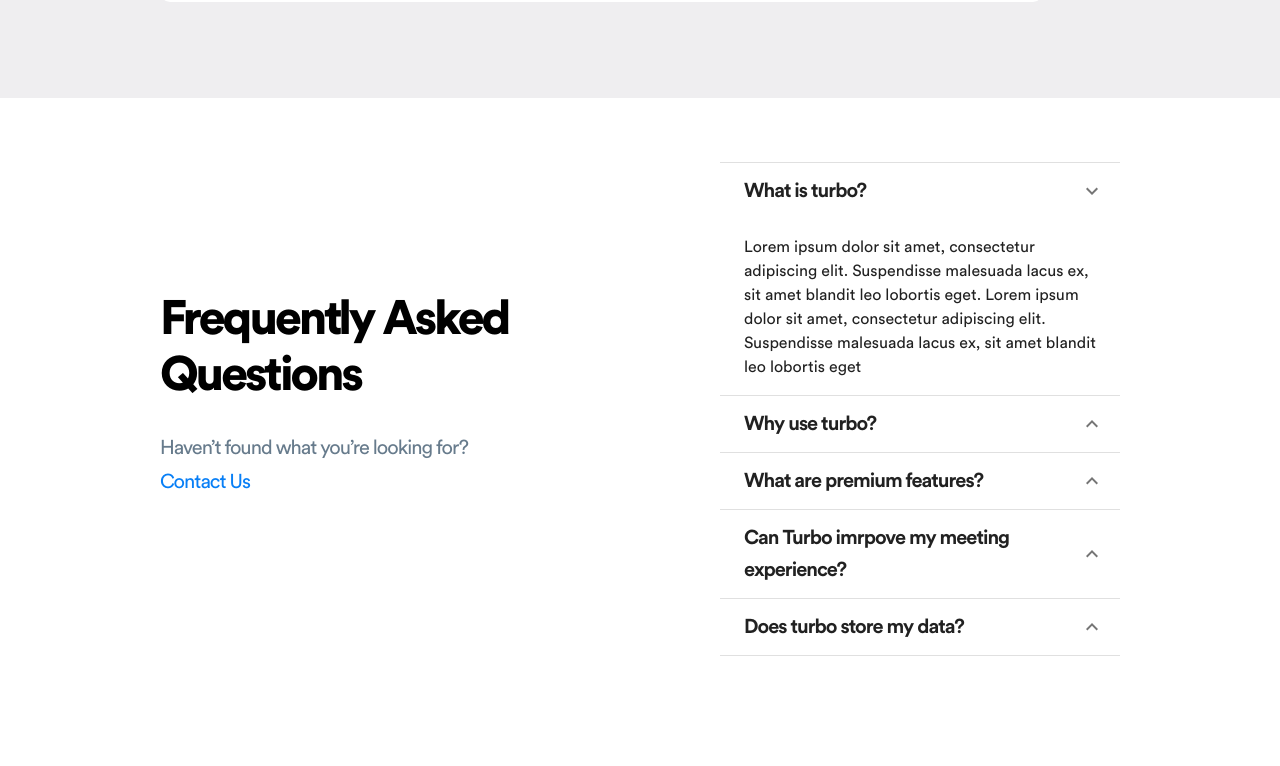
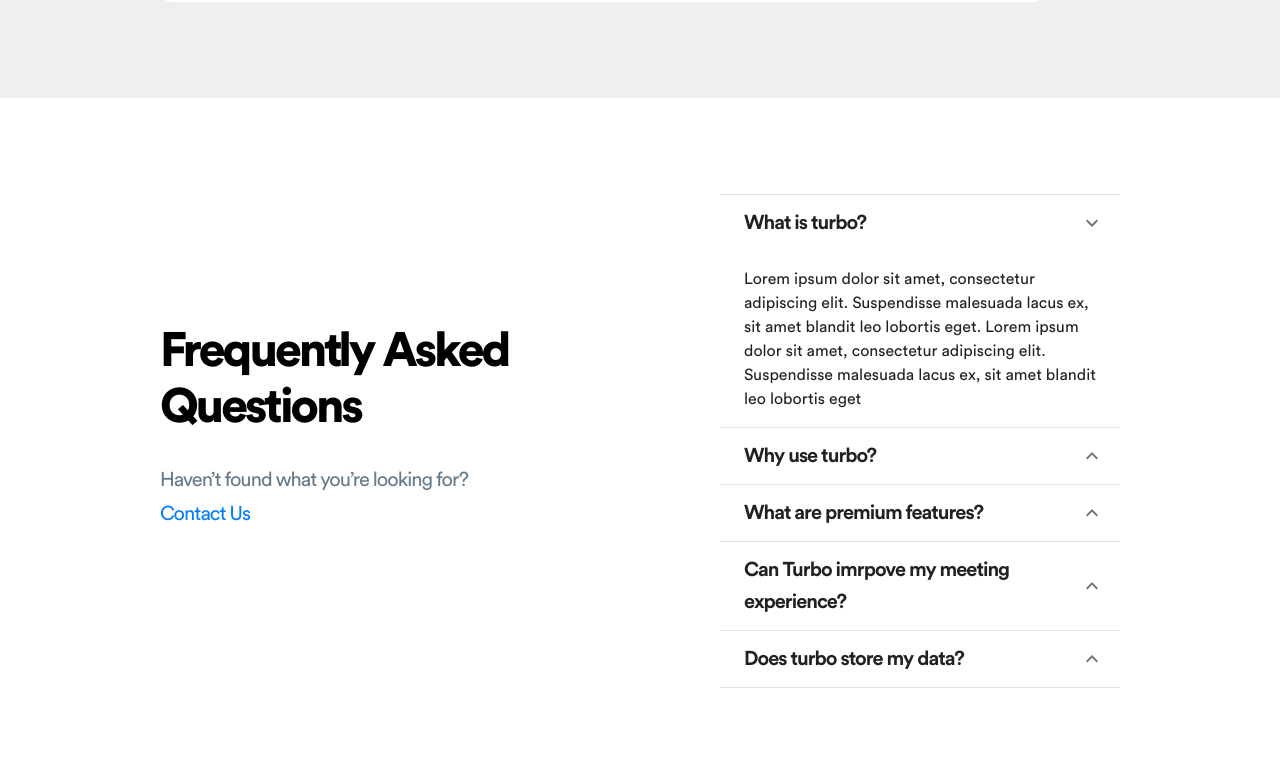
Before and after one commit to Basebolt/turbo-website, a React (Create React App) app: page / in a window 1280 px wide. Shown: the part 3934-4700 px from the top of the page. Built offline with nearby package versions, Linux system fonts and the light colour scheme.

Commit message:
FAQ padding fix

```diff
--- a/src/sections/FAQ/index.js
+++ b/src/sections/FAQ/index.js
@@ -18,7 +18,8 @@ export const FAQ = () => {
     <Stack
       justifyContent="center"
       alignItems="center"
-      py={8}
+      pt={12}
+      pb={8}
       sx={{
         background: "#fff",
         width: "100%",
```
